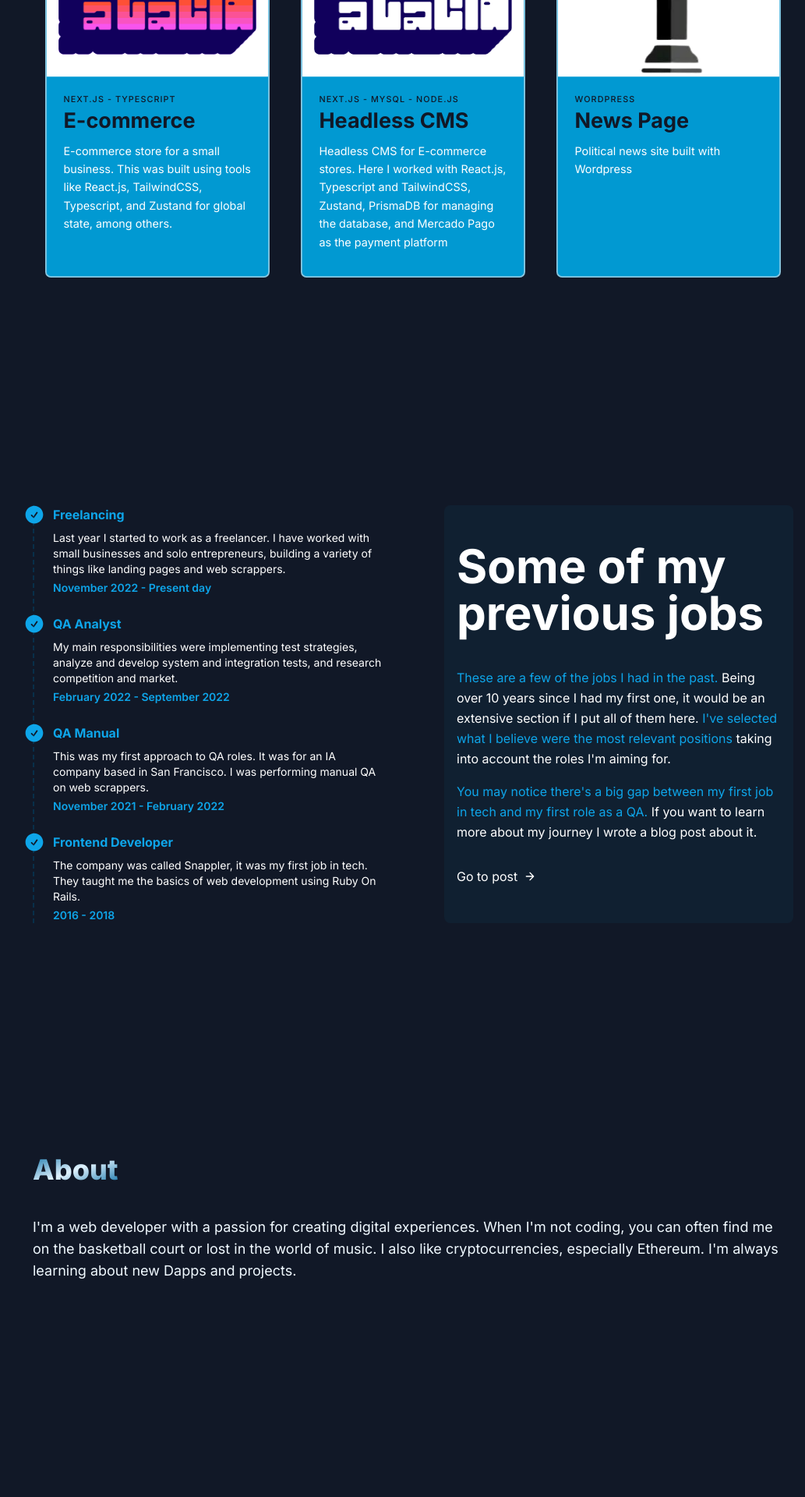
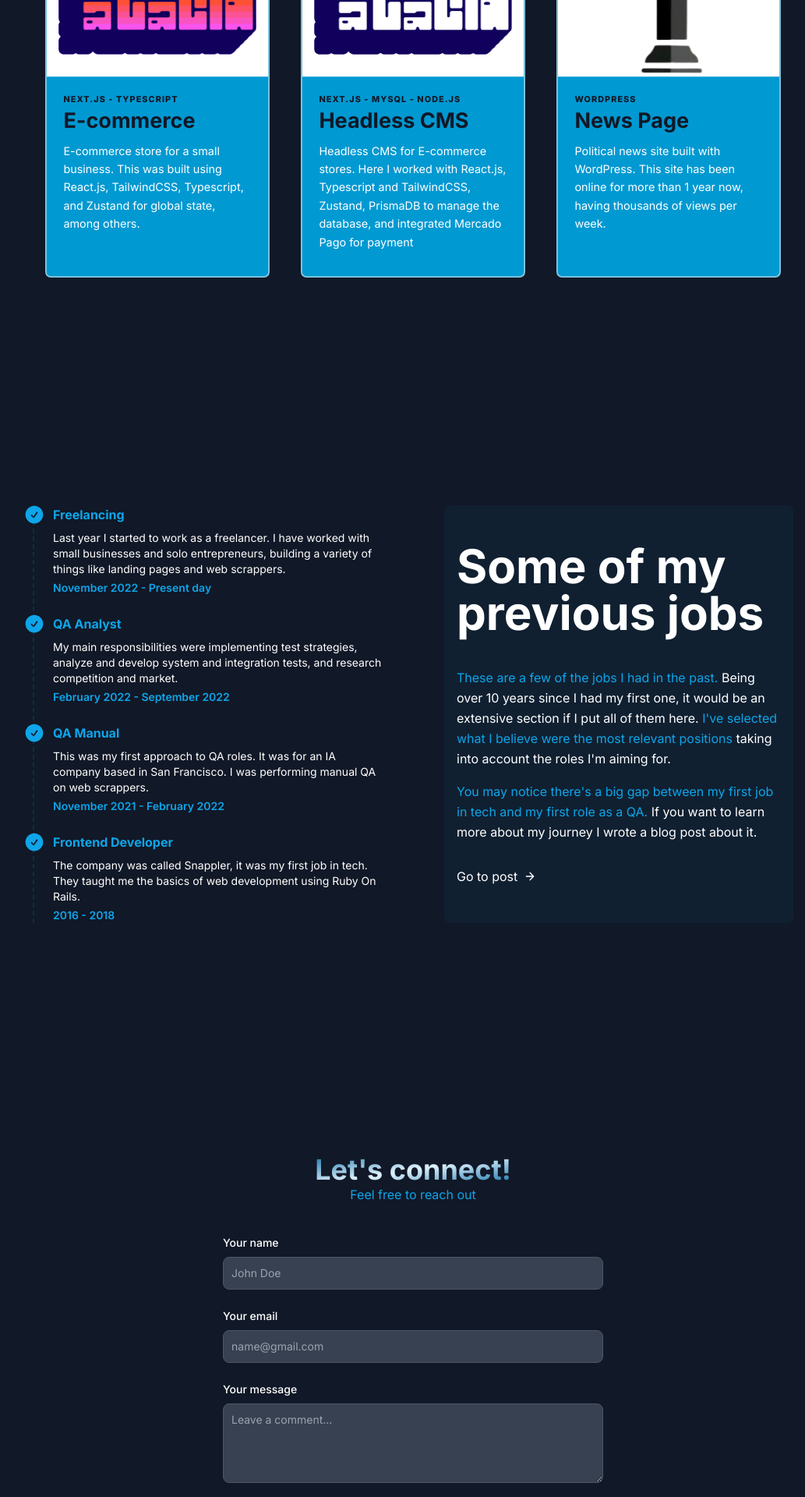
Before and after one commit to Juliansv/Juliansv, a Next.js app: page / in a window 1280 px wide. Shown: the part 1080-3000 px from the top of the page at 78% size, without its empty margins (110-1143 px from the left). Built offline with nearby package versions, Linux system fonts and the light colour scheme.

Commit message:
Hide about. fix styles. change project desc

```diff
--- a/app/components/hero-section.tsx
+++ b/app/components/hero-section.tsx
@@ -2,7 +2,7 @@ import Socials from "./socials";
 
 const HeroSection = () => {
   return (
-    <div className="min-h-screen pt-20 text-center">
+    <div className="min-h-screen pt-6 md:pt-20 text-center">
       <h1 className="text-8xl font-extrabold dark:text-sky-50">
         Hello, I&apos;m
         <span
--- a/app/components/project-card.tsx
+++ b/app/components/project-card.tsx
@@ -20,7 +20,7 @@ const ProjectCard: React.FC<ProjectCardProps> = ({ project }) => {
           alt="blog"
         />
         <div className=" p-6">
-          <h2 className="title-font mb-1 text-xs font-medium tracking-widest text-gray-900">
+          <h2 className="title-font mb-1 text-xs font-extrabold tracking-widest text-gray-900">
             {project.stack}
           </h2>
           <h1 className="title-font mb-3 text-3xl font-bold text-gray-900">
--- a/app/page.tsx
+++ b/app/page.tsx
@@ -20,7 +20,7 @@ export default function Home() {
       <Element name="ExperienceSection" className="min-h-screen">
         <ExperienceSection />
       </Element>
-      <Element name="About">
+      <Element name="About" className="hidden">
         <About />
       </Element>
       <Element name="Contact">
--- a/public/projects.ts
+++ b/public/projects.ts
@@ -7,7 +7,7 @@ const projects = [
     image:
       "/images/chalita-logo-color.png",
     url: "https://github.com/Juliansv/ecommerce-store",
-    content: "E-commerce store for a small business. This was built using tools like React.js, TailwindCSS, Typescript, and Zustand for global state, among others.",
+    content: "E-commerce store for a small business. This was built using React.js, TailwindCSS, Typescript, and Zustand for global state, among others.",
     stack: "NEXT.JS - TYPESCRIPT"
   },
   {
@@ -18,7 +18,7 @@ const projects = [
     image:
       "/images/chalita-logo-mono.png",
     url: "https://github.com/Juliansv/ecommerce-admin",
-    content: "Headless CMS for E-commerce stores. Here I worked with React.js, Typescript and TailwindCSS, Zustand, PrismaDB for managing the database, and Mercado Pago as the payment platform ",
+    content: "Headless CMS for E-commerce stores. Here I worked with React.js, Typescript and TailwindCSS, Zustand, PrismaDB to manage the database, and integrated Mercado Pago for payment",
     stack: "NEXT.JS - MYSQL - NODE.JS"
   },
   {
@@ -29,7 +29,7 @@ const projects = [
     image:
     "/images/tablero-logo.png",
     url: "https://eltableroinfo.com/",
-    content: "Political news site built with Wordpress",
+    content: "Political news site built with WordPress. This site has been online for more than 1 year now, having thousands of views per week.",
     stack: "WORDPRESS"
   },
 ];
```
